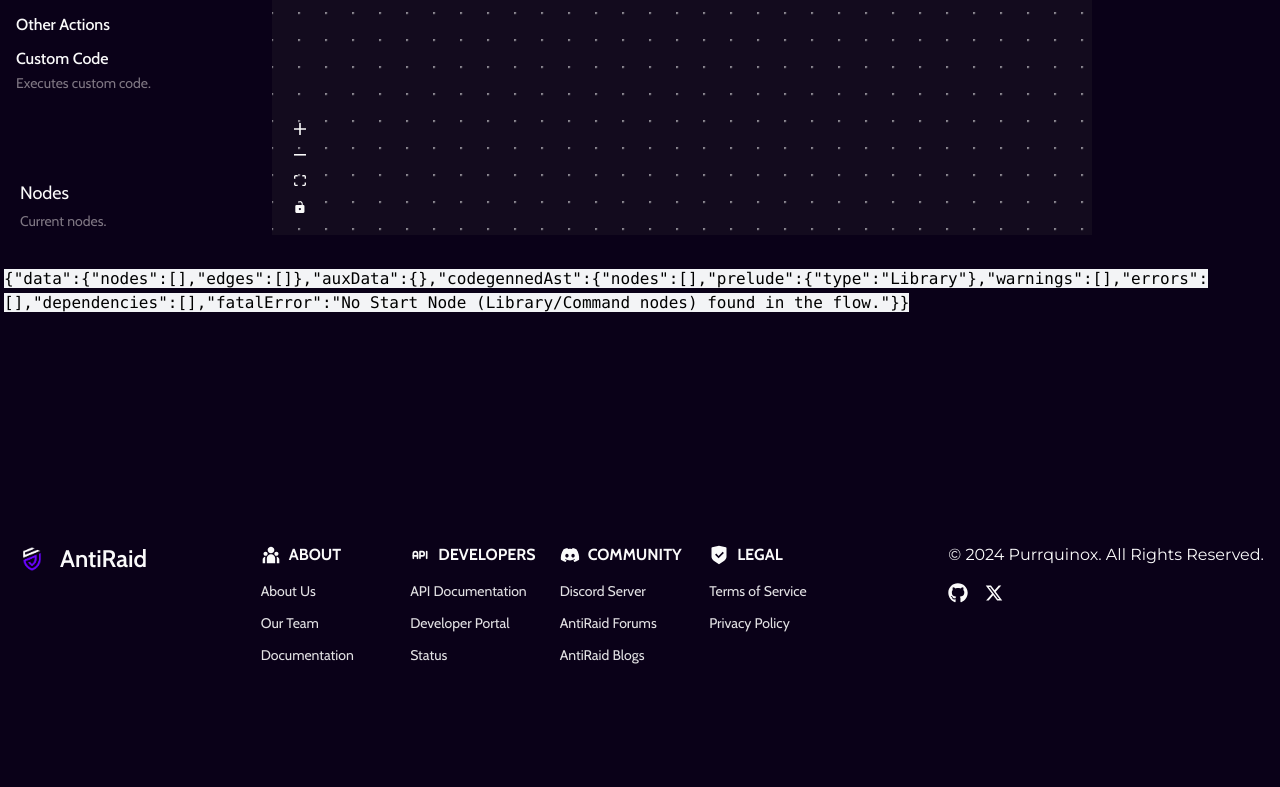
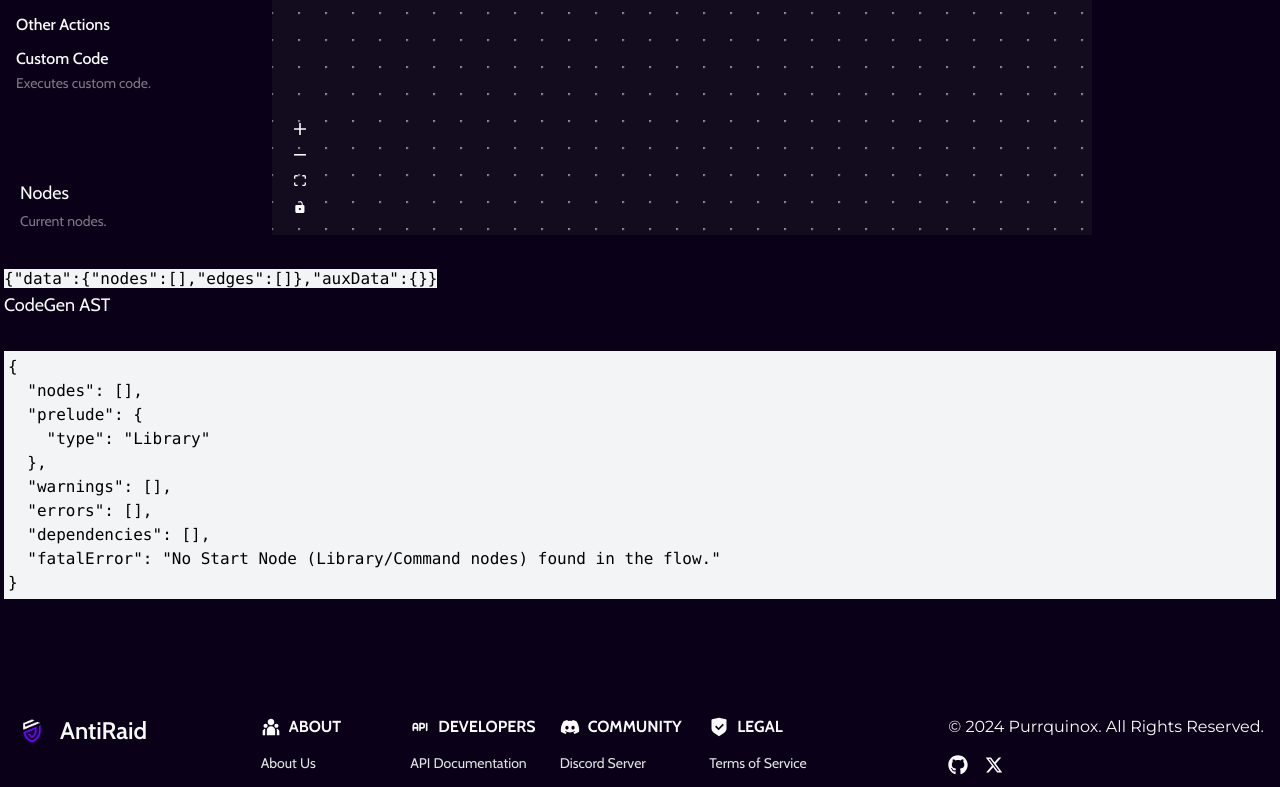
Before and after one commit to Anti-Raid/badgerfang-next, a Next.js app: page /debug/flow-kite in a window 1280 px wide. Shown: the part 469-1256 px from the top of the page. Before the commit the page ends 1176 px from the top, so only its background shows below. Built offline with nearby package versions, Linux system fonts and the light colour scheme; no server answers; a web font is replaced by a local one.

Commit message:
split out codegen ast in debug page

```diff
--- a/src/app/debug/flow-kite/page.tsx
+++ b/src/app/debug/flow-kite/page.tsx
@@ -49,7 +49,20 @@ export default function Blockly() {
 				transition={{ duration: 0.5 }}
 				className="mt-8"
 			>
-				<code className="whitespace-pre-wrap break-words bg-gray-100 text-black">{JSON.stringify({data, auxData, codegennedAst: codegennedAst.toJSON() })}</code>
+				<code className="whitespace-pre-wrap break-words bg-gray-100 text-black">{JSON.stringify({data, auxData })}</code>
+			</motion.div>
+
+			<h2 className="text-lg">CodeGen AST</h2>
+
+			<motion.div
+				initial={{ opacity: 0, y: 10 }}
+				animate={{ opacity: 1, y: 0 }}
+				transition={{ duration: 0.5 }}
+				className="mt-8 bg-gray-100 p-1"
+			>
+				<code className="whitespace-pre-wrap break-words text-black">
+					{JSON.stringify(codegennedAst.toJSON(), null, 2)}
+				</code>
 			</motion.div>
 		</>
 	);
```
